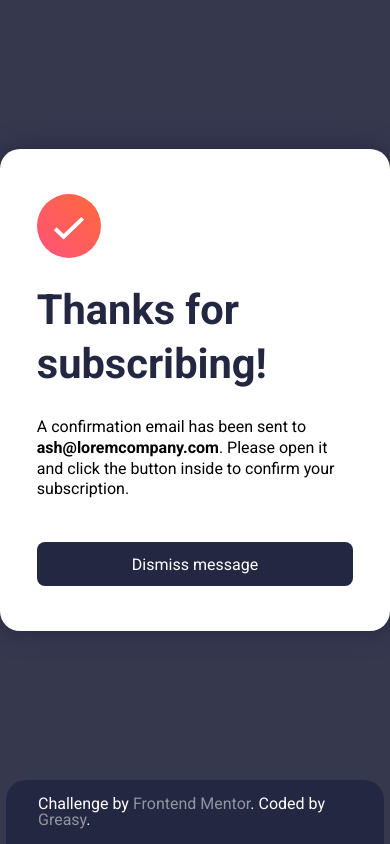
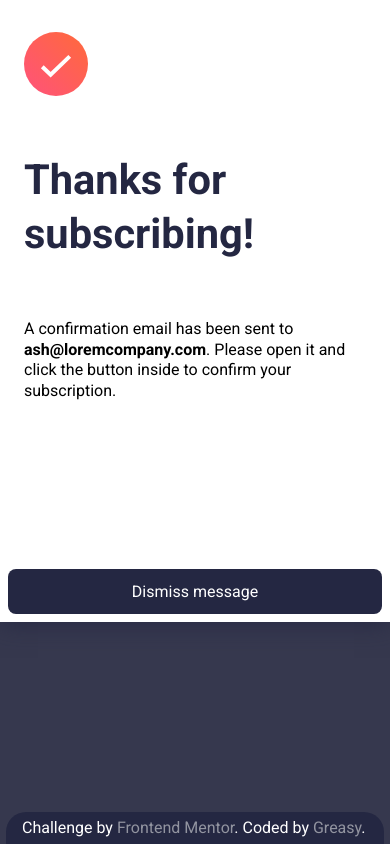
Before and after one commit to Gr34sy/frontendmentor-newsletter-with-signup, a React (Create React App) app: page / in a window 390 px wide. Both pictures are taken after typing "name@example.com" into the empty fields and a click on the button "Subscribe to monthly newsletter". Built offline with nearby package versions, Linux system fonts and the light colour scheme.

Commit message:
handled responsiveness

```diff
--- a/src/components/Alert.js
+++ b/src/components/Alert.js
@@ -1,4 +1,4 @@
-import iconSuccess from './../assets/images/icon-success.svg';
+import iconSuccess from "./../assets/images/icon-success.svg";
 
 export function Alert({ action }) {
   function closeAlert() {
@@ -13,13 +13,14 @@
         <img src={iconSuccess} alt="checkmark" />
         <h1 className="content__h1">Thanks for subscribing!</h1>
         <p>
-          A confirmation email has been sent to <span>ash@loremcompany.com</span>. Please
-          open it and click the button inside to confirm your subscription.{" "}
+          A confirmation email has been sent to{" "}
+          <span>ash@loremcompany.com</span>. Please open it and click the button
+          inside to confirm your subscription.{" "}
         </p>
-        <button className="custom-button" onClick={closeAlert}>
-          Dismiss message
-        </button>
       </div>
+      <button className="alert__dismiss-button custom-button" onClick={closeAlert}>
+        Dismiss message
+      </button>
     </section>
   );
 }
--- a/src/components/Card.js
+++ b/src/components/Card.js
@@ -49,7 +49,7 @@
                 <p>
                 </p>
             </label>
-            <input type="email" id="email" placeholder="email@company.com" autocomplete="off"/>
+            <input type="email" id="email" placeholder="email@company.com" autoComplete="off"/>
             <button type="submit" className="custom-button">Subscribe to monthly newsletter</button>
         </form>
       </div>
--- a/src/styles/App.css
+++ b/src/styles/App.css
@@ -31,6 +31,7 @@
 
 .App {
   min-height: 100dvh;
+  /* min-width: 100dvw; */
   display: grid;
   grid-template-rows: auto auto;
 
@@ -60,8 +61,15 @@
 
 /* ALERT STYLING */
 .alert{
-  padding: 1rem 1.8rem;
+  height: 100%;
+  padding: 0.5rem;
   max-width: 400px;
+
+  display: grid;
+  grid-template-rows: auto auto;
+}
+.alert__dismiss-button{
+  align-self: end;
 }
 
 /* IMAGES */
@@ -157,7 +165,7 @@
 /* FOOTER STYLING */
 .app__footer {
   margin-inline: 6px;
-  padding: 1rem 2rem;
+  padding: 0.5rem 1rem;
   border-top-right-radius: var(--border-radius);
   border-top-left-radius: var(--border-radius);
 
@@ -172,7 +180,7 @@
   }
 }
 
-@media (min-width: 375px) {
+@media (min-width: 475px) {
   .App {
     min-height: 100dvh;
     grid-template-rows: 1fr auto;
@@ -206,6 +214,10 @@
   .img--mobile {
     display: none;
   }
+
+  .app__footer{
+    padding: 1rem 2rem;
+  }
 }
 
 @media (min-width: 1440px) {
```
